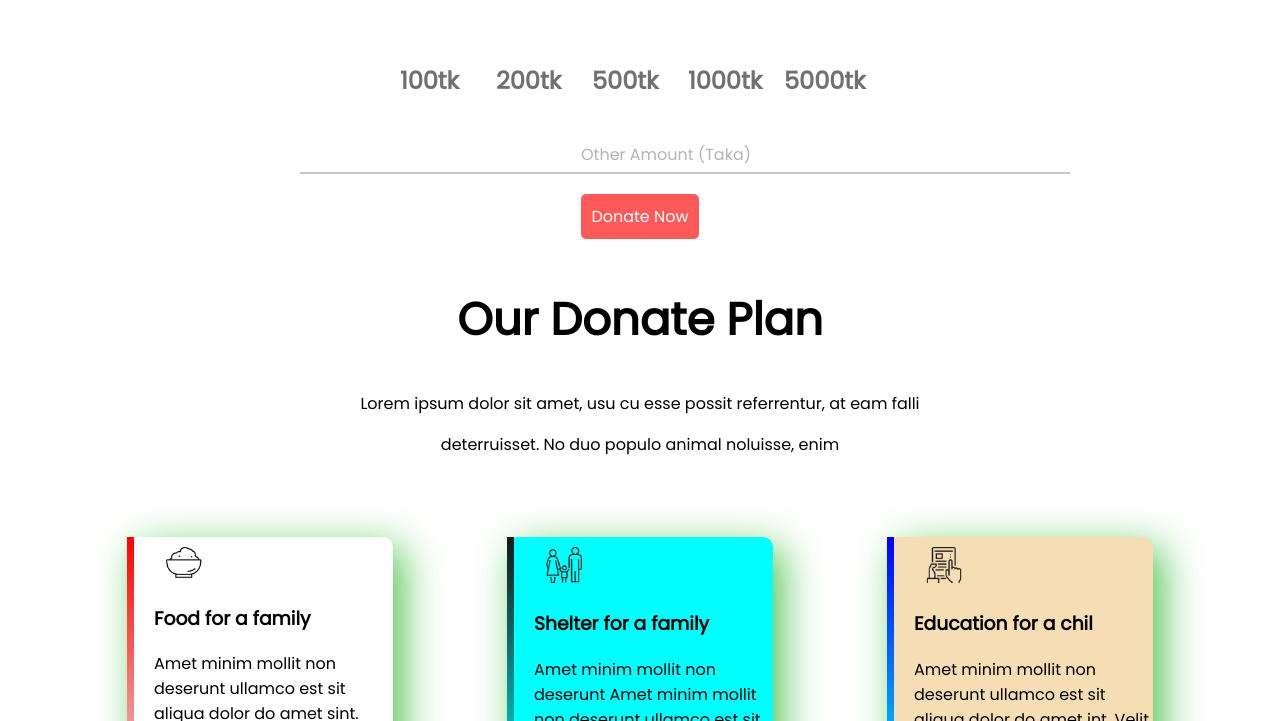
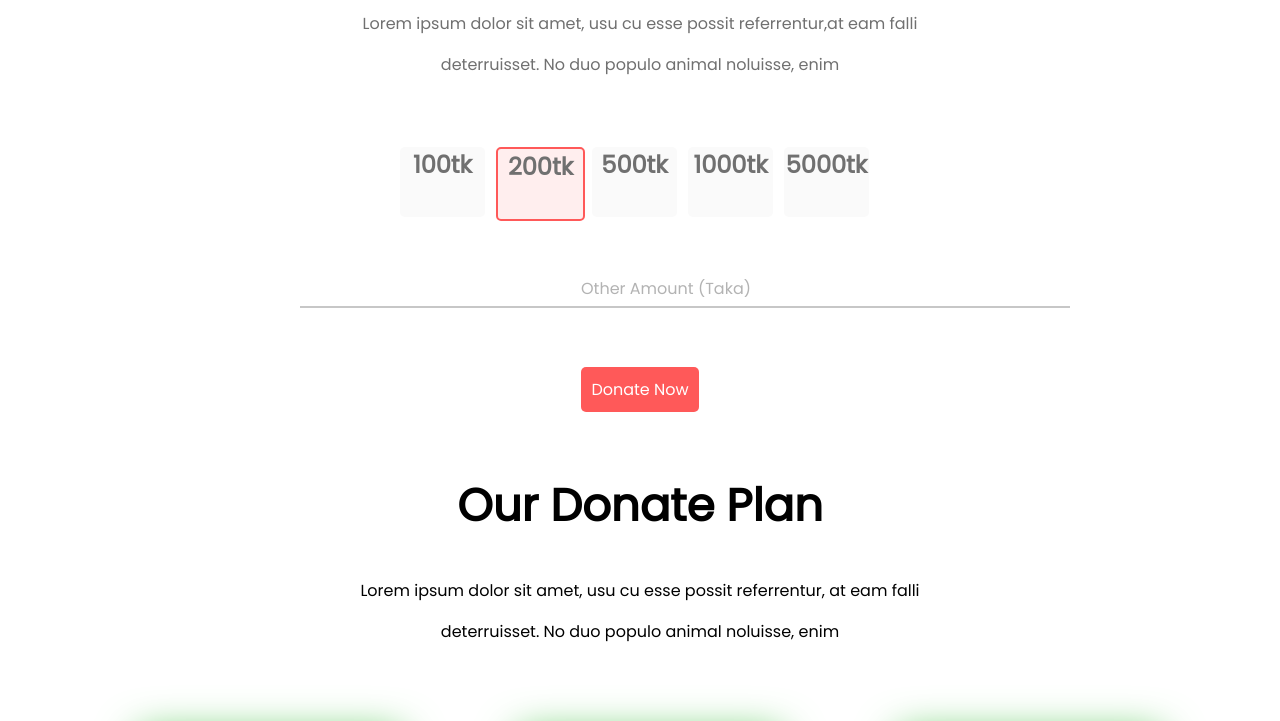
Before and after one commit to zasimmallick/donate-today, a plain HTML site: page index.html in a window 1280 px wide. Shown: the part 644-1365 px from the top of the page. Drawn offline with Linux system fonts and the light colour scheme.

Commit message:
lest added

```diff
--- a/index.html
+++ b/index.html
@@ -28,17 +28,18 @@
   </section>
 
   <section class="second-container">
+
      <div class="second-text">
-        <h2>Donate Today</h2>
+         <h1>Donate Today</h1>
            <p class="color-whitep">Lorem ipsum dolor sit amet, usu cu esse possit referrentur,at eam falli </p>
            <p class="color-whitep"> deterruisset. No duo populo animal noluisse, enim</p>
     </div>
     <div class="mini-box">
-      <h2>100tk</h2>
-      <h2>200tk</h2>
-      <h2>500tk</h2>
-      <h2>1000tk</h2>
-      <h2>5000tk</h2>
+        <h2 id="back-color">100tk</h2>
+        <h2 id="leniar-color">200tk</h2>
+        <h2 id="back-color">500tk</h2>
+        <h2 id="back-color">1000tk</h2>
+        <h2 id="back-color">5000tk</h2>
     </div>
     <div class="margin">
       <p class="p-text">Other Amount (Taka)</p>
@@ -133,8 +134,8 @@
         <p class="lest-color">deterruisset. No duo populo animal noluisse, enim</p>
      </div>
   </section>
-<section>
-  <div><form class="from-email">
+<section class="email">
+    <div><form class="from-email">Email:
        <input type="email" id="email" name="email">
        <input class="submit-link" type="submit">
      </form></div>
--- a/style.css
+++ b/style.css
@@ -43,6 +43,7 @@ h1{
   padding: 10px 10px;
   border-radius: 5px;
   text-align: center;
+  margin-top: 50px;
 }
 
  /* second-container */
@@ -50,6 +51,7 @@ h1{
 
 .second-text{
   text-align: center;
+  margin-top: 50px;
 }
 .color-whitep{
   color: #707070;;
@@ -59,7 +61,31 @@ h1{
  grid-template-columns: repeat(5 ,1fr );
  padding: 30px 400px ;
  color: #707070;;
+ text-align: center;
+ margin-top: 20px;
 
+}
+
+#back-color{
+
+width: 85px;
+height: 70px;
+left: 70px;
+right: 70px;
+top: 70px;
+
+background: #FAFAFA;;
+border-radius: 5px;
+}
+#leniar-color{
+  width: 85px;
+height: 70px;
+left: 70px;
+right: 70px;
+top: 70px;
+  background: #FFEEEE;
+border: 2px solid #FF5959;
+border-radius: 5px;
 }
 
 
@@ -75,6 +101,7 @@ h1{
     left: 300px;
     top: 800px;
     border-bottom: 2px solid #a8a8a8a2;
+    margin-top: 150px;
 }
 .p-text{
   position: absolute;
@@ -82,6 +109,7 @@ width: 192px;
   height: 28px;
   left: 570px;
   top: 770px;
+  margin-top: 150px;
 }
 
 .link{
@@ -152,6 +180,8 @@ top: 2078px;
 
 .from-email{
    text-align: center;
+   margin-top: 50px;
+
 }
 .submit-link{
     text-decoration: none;
```
Lines whose indentation alone changed are shown as unchanged.
